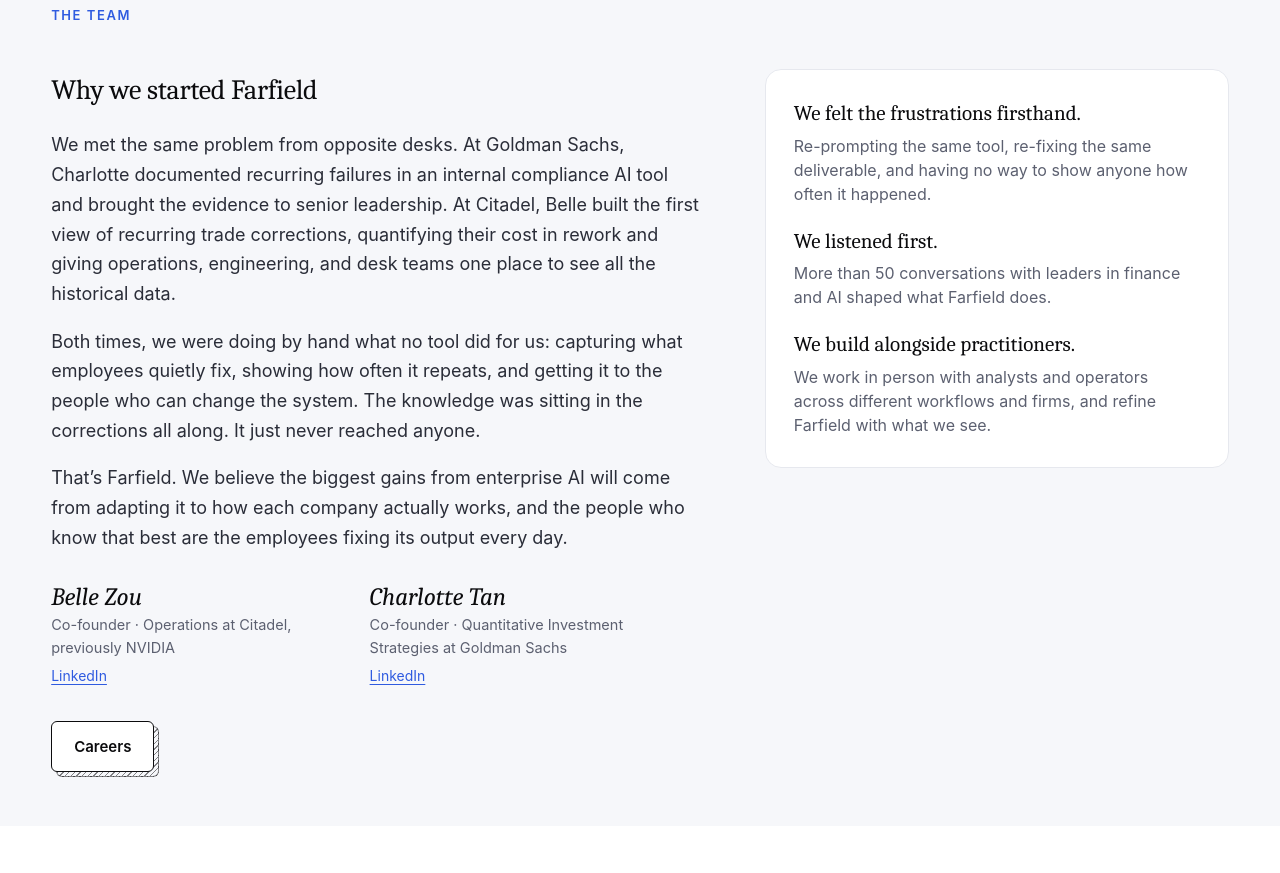
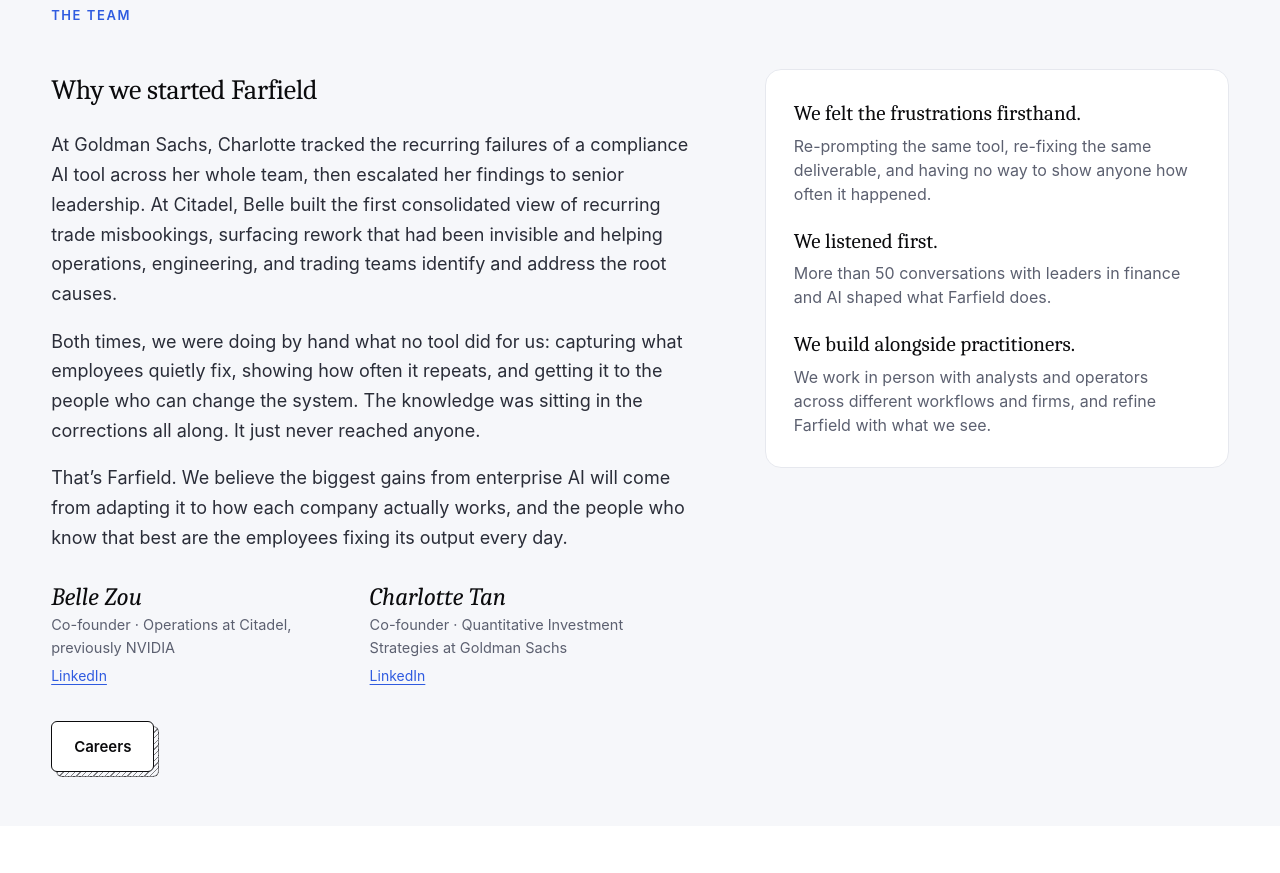
Before and after one commit to bellezou101/withfarfield, a plain HTML site: page index.html in a window 1280 px wide. Shown: the part 3940-4813 px from the top of the page. Drawn offline with Linux system fonts and the light colour scheme; animation ran at ten frames a second.

Commit message:
Add files via upload

```diff
--- a/index.html
+++ b/index.html
@@ -754,7 +754,7 @@ h2{font-size:clamp(24px,3vw,36px)}
     <div class="story">
       <div class="story-main reveal">
         <h3>Why we started Farfield</h3>
-        <p>We met the same problem from opposite desks. At Goldman Sachs, Charlotte documented recurring failures in an internal compliance AI tool and brought the evidence to senior leadership. At Citadel, Belle built the first view of recurring trade corrections, quantifying their cost in rework and giving operations, engineering, and desk teams one place to see all the historical data.</p>
+        <p>At Goldman Sachs, Charlotte tracked the recurring failures of a compliance AI tool across her whole team, then escalated her findings to senior leadership. At Citadel, Belle built the first consolidated view of recurring trade misbookings, surfacing rework that had been invisible and helping operations, engineering, and trading teams identify and address the root causes.</p>
         <p>Both times, we were doing by hand what no tool did for us: capturing what employees quietly fix, showing how often it repeats, and getting it to the people who can change the system. The knowledge was sitting in the corrections all along. It just never reached anyone.</p>
         <p>That’s Farfield. We believe the biggest gains from enterprise AI will come from adapting it to how each company actually works, and the people who know that best are the employees fixing its output every day.</p>
         <div class="signoff">
```
